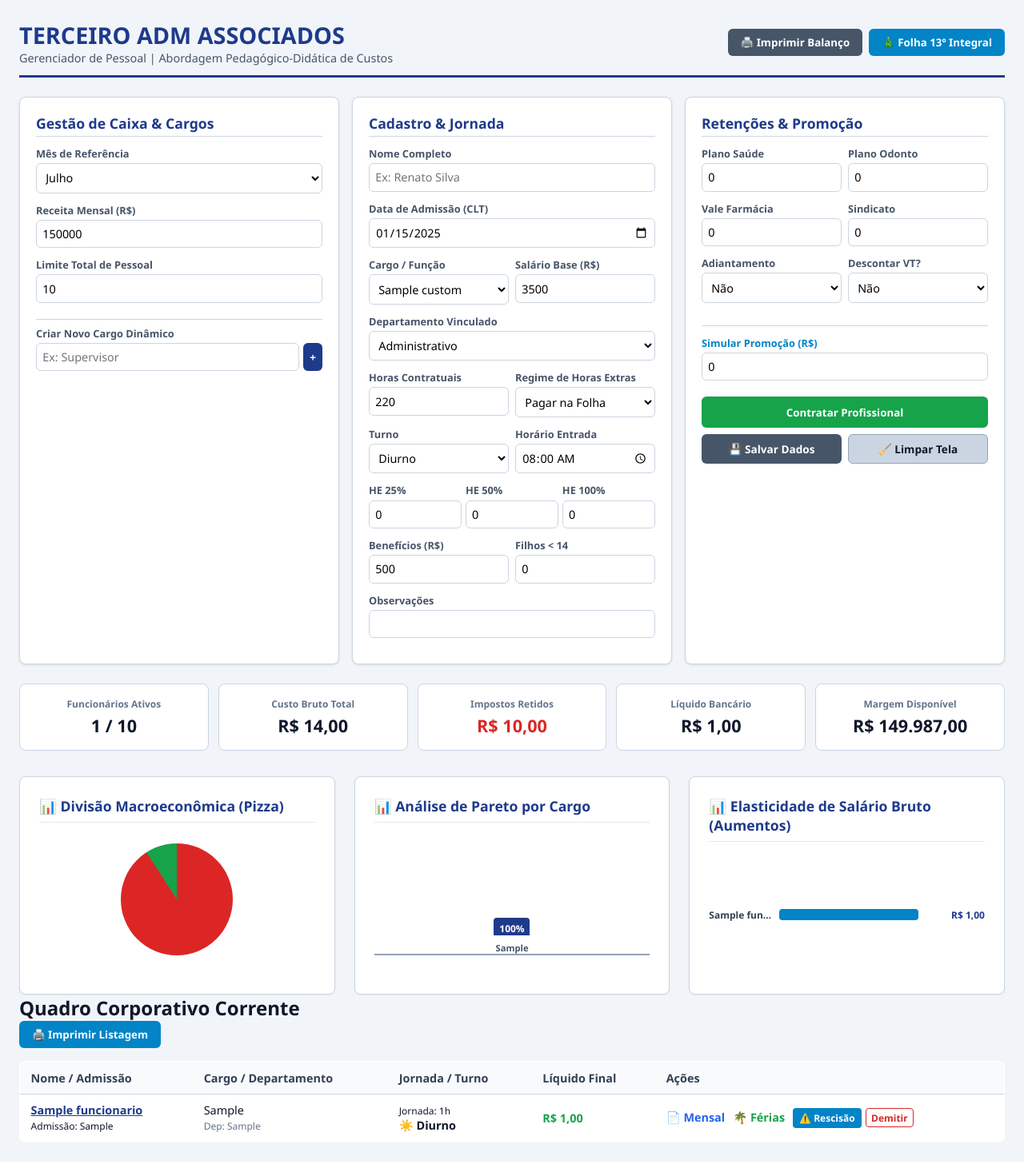
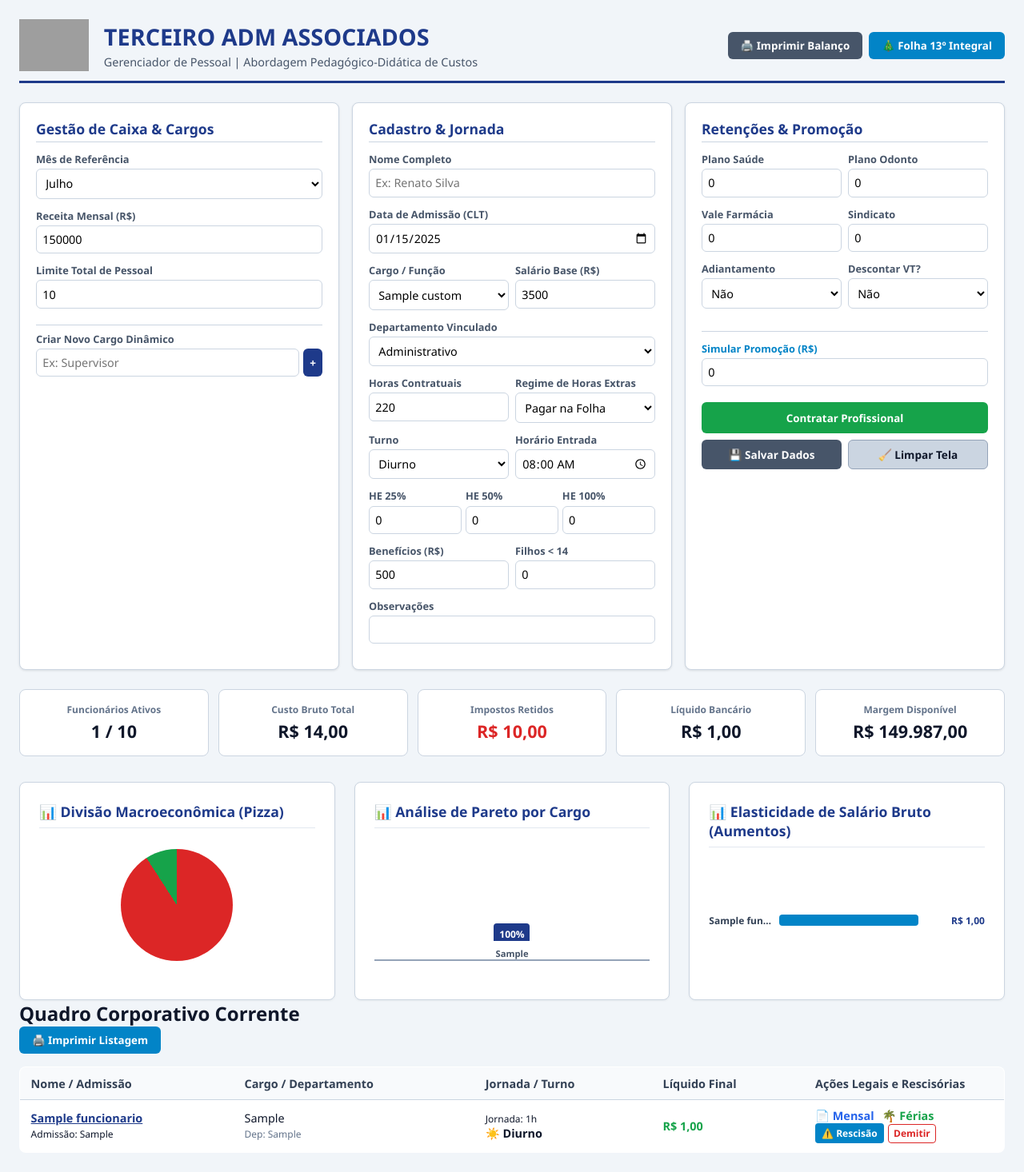
Before and after one commit to ProfRenatoPereira/adminprojeto, a Flask app: page / in a window 1280 px wide. Shown: the whole page at 80% size. Run offline with Flask 3, Linux system fonts and the light colour scheme; tables that the repository leaves empty hold one stand-in row (values such as "Sample post"); grey boxes are pictures that could not be loaded.

Commit message:
Update index.html

```diff
--- a/templates/index.html
+++ b/templates/index.html
@@ -3,8 +3,8 @@
 <head>
     <meta charset="UTF-8">
     <meta name="viewport" content="width=device-width, initial-scale=1.0">
-    <title>TERCEIRO ADM ASSOCIADOS</title>
-    <link rel="stylesheet" href="/static/style.css">
+    <title>Painel Fiscal - TERCEIRO ADM ASSOCIADOS</title>
+    <link rel="stylesheet" href="{{ url_for('static', filename='style.css') }}">
     <style>
         .bi-container { display: grid; grid-template-columns: repeat(auto-fit, minmax(300px, 1fr)); gap: 1.5rem; margin-top: 2rem; }
         .chart-box { background: #fff; padding: 1.5rem; border-radius: 8px; border: 1px solid #cbd5e1; box-shadow: 0 1px 3px rgba(0,0,0,0.05); }
@@ -26,8 +26,14 @@
 </head>
 <body>
 <div class="container">
-    <header>
-        <div><h1>TERCEIRO ADM ASSOCIADOS</h1><p>Gerenciador de Pessoal | Abordagem Pedagógico-Didática de Custos</p></div>
+    <header style="display: flex; justify-content: space-between; align-items: center; margin-bottom: 1.5rem; border-bottom: 3px solid var(--primary); padding-bottom: 0.75rem;">
+        <div style="display: flex; align-items: center; gap: 1.2rem;">
+            <img src="{{ url_for('static', filename='logo.jpg') }}" alt="Logo TAASS" style="height: 65px; width: auto; object-fit: contain;">
+            <div>
+                <h1 style="margin: 0; color: var(--primary); font-size: 1.8rem;">TERCEIRO ADM ASSOCIADOS</h1>
+                <p style="margin: 3px 0 0 0; font-size: 0.9rem; color: #475569;">Gerenciador de Pessoal | Abordagem Pedagógico-Didática de Custos</p>
+            </div>
+        </div>
         <div class="actions-header" style="display: flex; gap: 0.5rem;">
             <button class="btn-print" id="btn_balanco">🖨️ Imprimir Balanço</button>
             <button class="btn-print" style="background:#0284c7" id="btn_13">🎄 Folha 13º Integral</button>
@@ -52,7 +58,9 @@
                 </div>
             </div>
         </div>
-        <div class="card">
+
+
+                <div class="card">
             <h3>Cadastro & Jornada</h3>
             <input type="hidden" id="func_id_edicao" value="">
             <div class="form-group"><label>Nome Completo</label><input type="text" id="nome" placeholder="Ex: Renato Silva"></div>
@@ -141,9 +149,22 @@
         <div class="chart-box"><h4>📊 Elasticidade de Salário Bruto (Aumentos)</h4><div id="nativeLinear" class="linear-wrapper"></div></div>
     </div>
     <div class="section-title"><h2>Quadro Corporativo Corrente</h2><button class="btn-print" style="background:#0284c7" id="btn_print_list">🖨️ Imprimir Listagem</button></div>
-    <div class="table-container"><table><thead><tr><th>Nome / Admissão</th><th>Cargo / Departamento</th><th>Jornada / Turno</th><th>Líquido Final</th><th>Ações</th></tr></thead><tbody id="tabela_corpo"></tbody></table></div>
+    <div class="table-container">
+        <table>
+            <thead>
+                <tr>
+                    <th>Nome / Admissão</th>
+                    <th>Cargo / Departamento</th>
+                    <th>Jornada / Turno</th>
+                    <th>Líquido Final</th>
+                    <th style="width: 250px;">Ações Legais e Rescisórias</th>
+                </tr>
+            </thead>
+            <tbody id="tabela_corpo"></tbody>
+        </table>
+    </div>
 </div>
 <div id="print-area"></div>
-    <script src="/static/script.js"></script>
+<script src="{{ url_for('static', filename='script.js') }}"></script>
 </body>
 </html>
```
